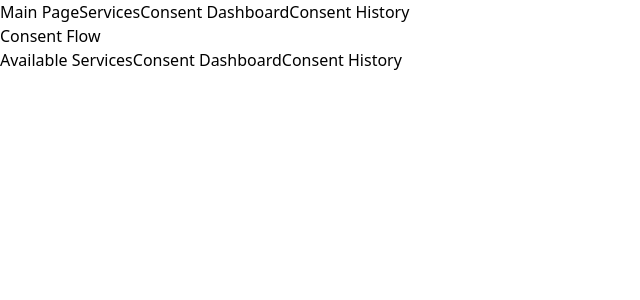
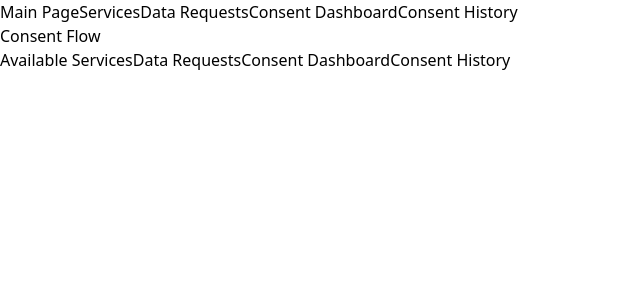
Before and after one commit to mrgn-b/Degree-Project-Consent-Flow-Prototype, a React (Vite) app: page / in a window 1280 px wide. Shown: the top 300 px of the page, without its empty margins (0-640 px from the left). Built offline with nearby package versions, Linux system fonts and the light colour scheme.

Commit message:
Add data requests tab
+ Add data request link in navbar
+ Add data request button on main page

```diff
--- a/src/root.jsx
+++ b/src/root.jsx
@@ -10,6 +10,7 @@ export function Root(props){
             <nav className="bg-blue-600 text-white w-full p-4 flex justify-center gap-4">
                 <Link className="hover:underline" to="/">Main Page</Link>
                 <Link className="hover:underline" to="/services">Services</Link>
+                <Link className="hover:underline" to="/data-requests">Data Requests</Link>
                 <Link className="hover:underline" to="/consent-dashboard">Consent Dashboard</Link>
                 <Link className="hover:underline" to="/consent-history">Consent History</Link>
             </nav>
--- a/src/views/mainPageView.jsx
+++ b/src/views/mainPageView.jsx
@@ -17,6 +17,12 @@ export function MainPageView() {
             </button>
 
             <button
+            onClick={() => navigate("/data-requests")}
+            className="rounded-xl bg-white px-6 py-3 font-semibold text-gray-700 shadow-md transition hover:bg-gray-100 hover:shadow-lg">
+            Data Requests
+            </button>
+
+            <button
             onClick={() => navigate("/consent-dashboard")}
             className="rounded-xl bg-white px-6 py-3 font-semibold text-gray-700 shadow-md transition hover:bg-gray-100 hover:shadow-lg">
             Consent Dashboard
```
